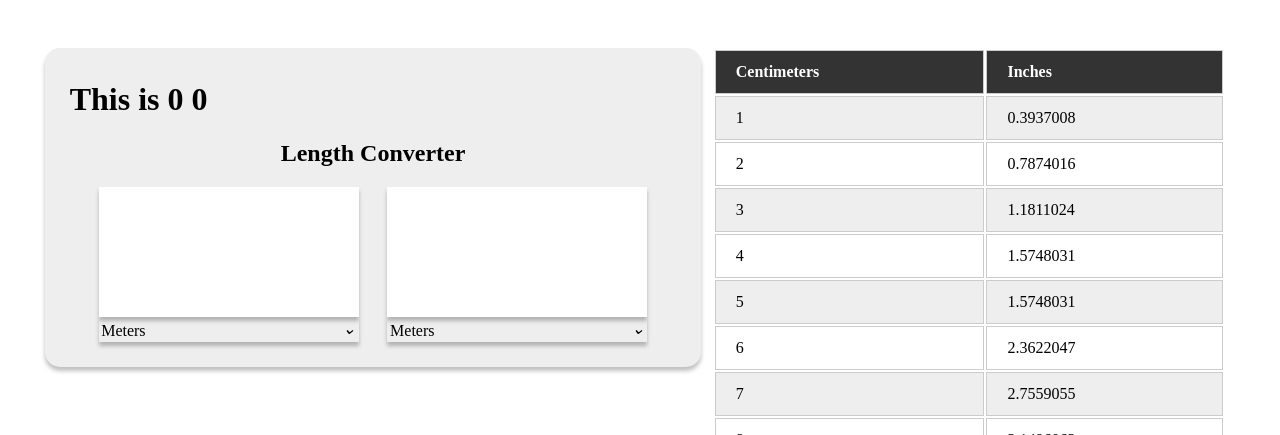
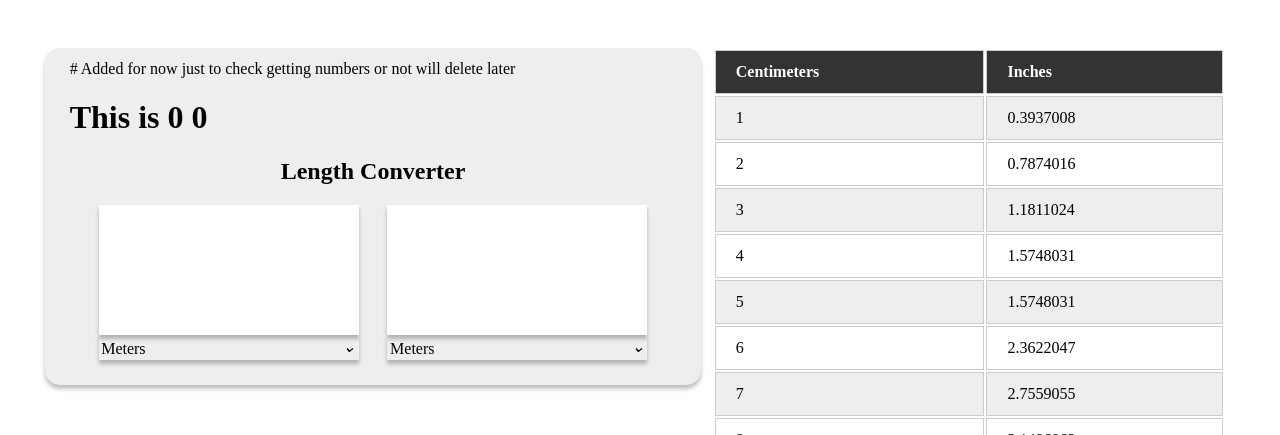
Before and after one commit to Sreya27/multipage-svelte-unit-converter, a SvelteKit app: page / in a window 1280 px wide. Shown: the part 232-667 px from the top of the page. Built offline with nearby package versions, Linux system fonts and the light colour scheme.

Commit message:
getting input

```diff
--- a/src/components/Input.svelte
+++ b/src/components/Input.svelte
@@ -18,6 +18,7 @@
 </script>
 
 <div class="input-container">
+    # Added for now just to check getting numbers or not will delete later
     <h1>This is {number1} {number2}</h1>
     <h2>{inputHeading}</h2>
     <div class="input-card">
```
